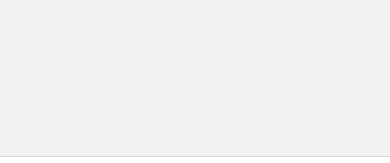
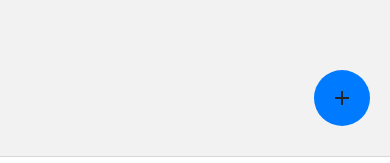
Before and after one commit to Polad10/Assistant, a React Native app: screen /Appointments in a window 390 px wide. Shown: the part 639-802 px from the top of the page. Built offline with nearby package versions, Linux system fonts and the light colour scheme.

Commit message:
fab pressed

```diff
--- a/components/AgendaItem.tsx
+++ b/components/AgendaItem.tsx
@@ -1,6 +1,6 @@
 import { memo, useCallback } from 'react';
 import { useTheme } from '@react-navigation/native';
-import { View, Text, StyleSheet, TouchableOpacity, Button, Alert } from 'react-native';
+import { View, Text, StyleSheet, TouchableOpacity, Alert } from 'react-native';
 import { Colors } from '../types/Colors';
 
 type ItemProps = {
--- a/components/Appointments.tsx
+++ b/components/Appointments.tsx
@@ -4,6 +4,7 @@ import { CalendarProvider, ExpandableCalendar, AgendaList } from 'react-native-c
 import { useCallback } from 'react';
 import AgendaItem from './AgendaItem';
 import { Colors } from '../types/Colors';
+import MyFAB from './MyFAB';
 
 export default function Appointments() {
   const { colors } = useTheme();
@@ -59,6 +60,7 @@ export default function Appointments() {
         />
         <AgendaList sections={items} renderItem={renderItem} sectionStyle={styles(colors).agendaSection} />
       </CalendarProvider>
+      <MyFAB />
     </View>
   );
 }
--- a/components/Clients.tsx
+++ b/components/Clients.tsx
@@ -1,9 +1,10 @@
 import { useTheme } from '@react-navigation/native';
 import { View, Platform, StyleSheet } from 'react-native';
-import { SearchBar, FAB } from '@rneui/themed';
+import { SearchBar } from '@rneui/themed';
 import { Colors } from '../types/Colors';
 import { SetStateAction, useState } from 'react';
 import ClientGroup from './ClientGroup';
+import MyFAB from './MyFAB';
 
 export default function Clients() {
   const { colors } = useTheme();
@@ -11,10 +12,6 @@ export default function Clients() {
 
   function updateSearch(value: SetStateAction<string>) {
     setSearch(value);
-  }
-
-  function addClient() {
-    return;
   }
 
   return (
@@ -30,13 +27,7 @@ export default function Clients() {
         onChangeText={updateSearch}
       />
       <ClientGroup />
-      <FAB
-        icon={{ name: 'add' }}
-        placement='right'
-        color={colors.primary}
-        style={styles(colors).fab}
-        onPress={addClient}
-      />
+      <MyFAB />
     </View>
   );
 }
@@ -52,8 +43,4 @@ const styles = (colors: Colors) =>
     searchBarInput: {
       color: colors.text,
     },
-    fab: {
-      marginRight: 20,
-      marginBottom: 30,
-    },
   });
--- /dev/null
+++ b/components/MyFAB.tsx
@@ -0,0 +1,30 @@
+import { FAB } from '@rneui/themed';
+import { useTheme } from '@react-navigation/native';
+import { StyleSheet, Alert } from 'react-native';
+import { Colors } from '../types/Colors';
+
+export default function MyFAB() {
+  const { colors } = useTheme();
+
+  function fabPressed() {
+    Alert.alert('fab pressed');
+  }
+
+  return (
+    <FAB
+      icon={{ name: 'add' }}
+      placement='right'
+      color={colors.primary}
+      style={styles(colors).fab}
+      onPress={fabPressed}
+    />
+  );
+}
+
+const styles = (colors: Colors) =>
+  StyleSheet.create({
+    fab: {
+      marginRight: 20,
+      marginBottom: 30,
+    },
+  });
```
